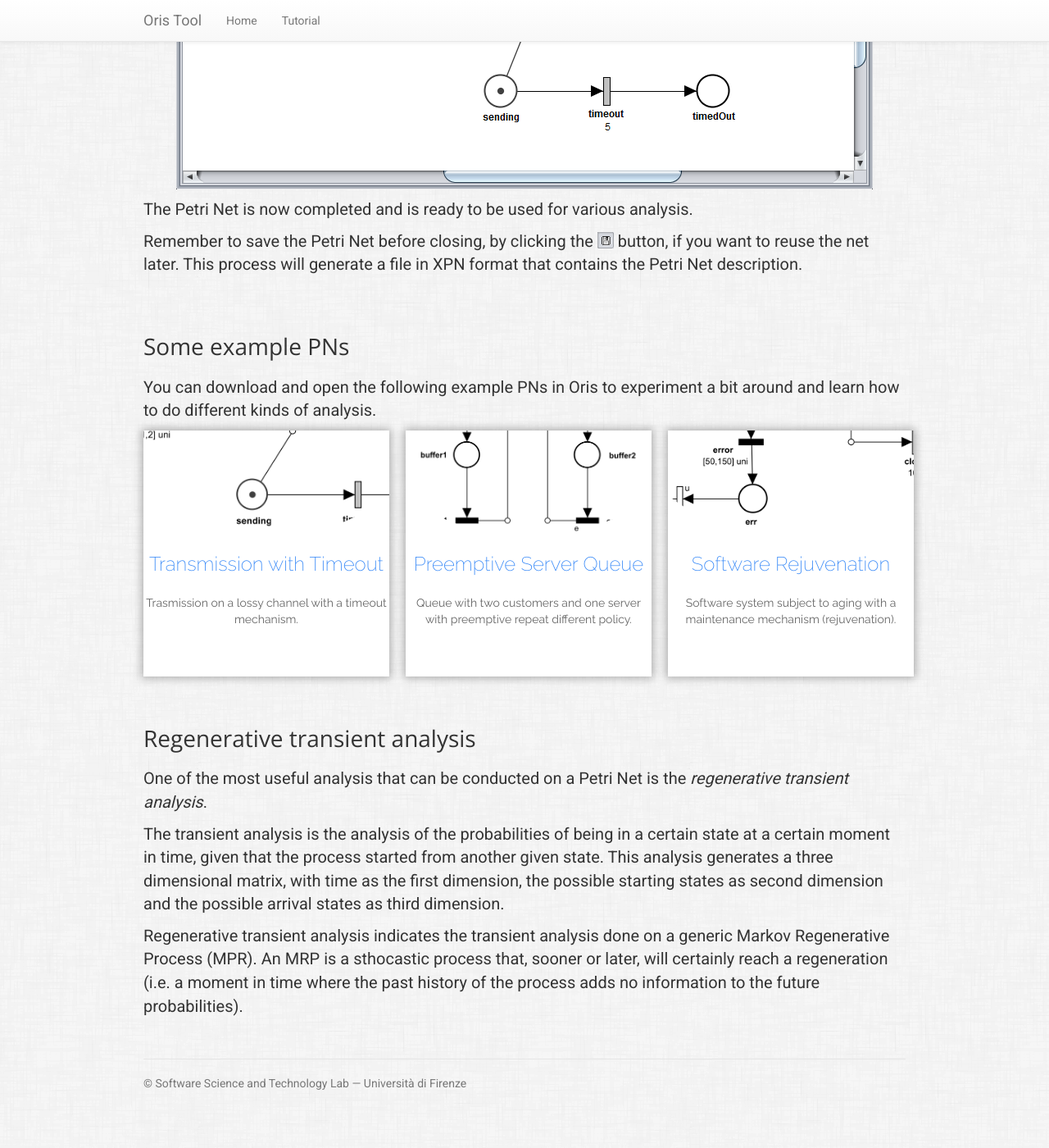
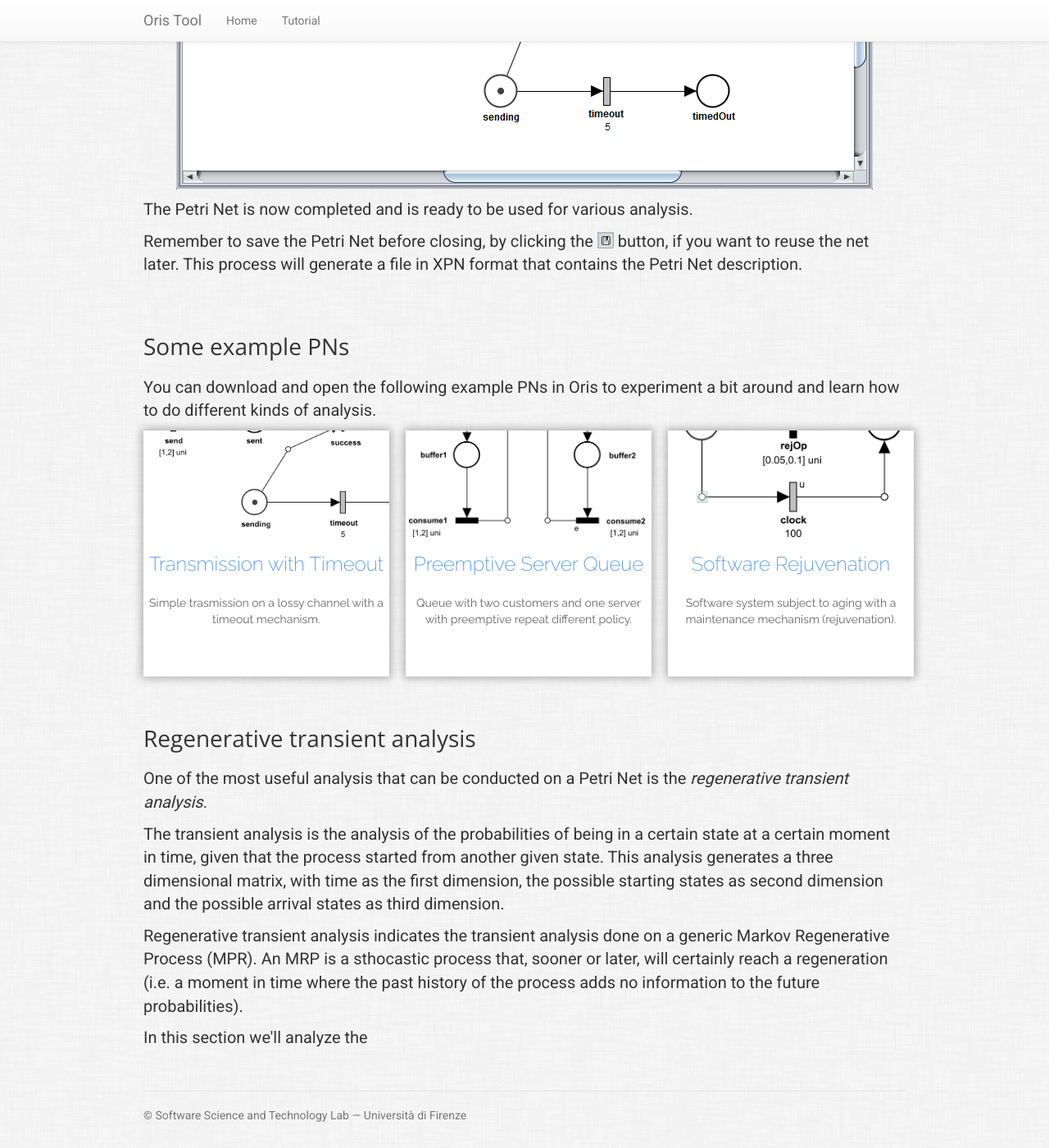
Before and after one commit to oris-tool/oris-tool.github.io, a Jekyll site: the page built from tutorial.html, in a window 1280 px wide and 1400 px high, scrolled down 4465 px. Shown: the whole window at 82% size. Built offline with Jekyll 4.4.1, drawn with Linux system fonts in a browser that asks for light colours; before the commit the page ends 5826 px from its top, so only the background shows below that.

Commit message:
Better exemple thumbnails

```diff
--- a/css/oris.sass
+++ b/css/oris.sass
@@ -186,14 +186,14 @@ img.tutorial-screenshot
   .card_circle
     &.pn-timeout
       background: url('/images/timeout.png') no-repeat center bottom
-      background-size: 120%
+      background-size: 100%
     &.pn-queue
       background: url('/images/queue.png') no-repeat center bottom
       background-size: 65%
     &.pn-rej
       background: url('/images/rej.png') no-repeat center bottom
-      background-size: 110%
-    border-radius: 50%
+      background-size: 60%
+    // border-radius: 50%
     height: 400px
     margin-left: -75px
     margin-top: -270px
--- a/tutorial.html
+++ b/tutorial.html
@@ -56,7 +56,7 @@ title: Oris Tool's tutorials and examples
     <div class="col-sm-6 col-md-4 card-container">
       <div class="card transition">
         <h2 class="transition">Transmission with Timeout</h2>
-        <p>Trasmission on a lossy channel with a timeout mechanism.</p>
+        <p>Simple trasmission on a lossy channel with a timeout mechanism.</p>
         <div class="cta-container transition"><a href="/pns/timeout.xpn" download class="cta">Download</a></div>
         <div class="card_circle transition pn-timeout"></div>
       </div>
@@ -85,5 +85,5 @@ title: Oris Tool's tutorials and examples
   <p>One of the most useful analysis that can be conducted on a Petri Net is the <i>regenerative transient analysis</i>.</p>
   <p>The transient analysis is the analysis of the probabilities of being in a certain state at a certain moment in time, given that the process started from another given state. This analysis generates a three dimensional matrix, with time as the first dimension, the possible starting states as second dimension and the possible arrival states as third dimension.</p>
   <p>Regenerative transient analysis indicates the transient analysis done on a generic Markov Regenerative Process (MPR). An MRP is a sthocastic process that, sooner or later, will certainly reach a regeneration (i.e. a moment in time where the past history of the process adds no information to the future probabilities).</p>
-  <p></p>
+  <p>In this section we'll analyze the </p>
 </div>
```
Also changed, not shown: images/rej.png, 2 other files.
